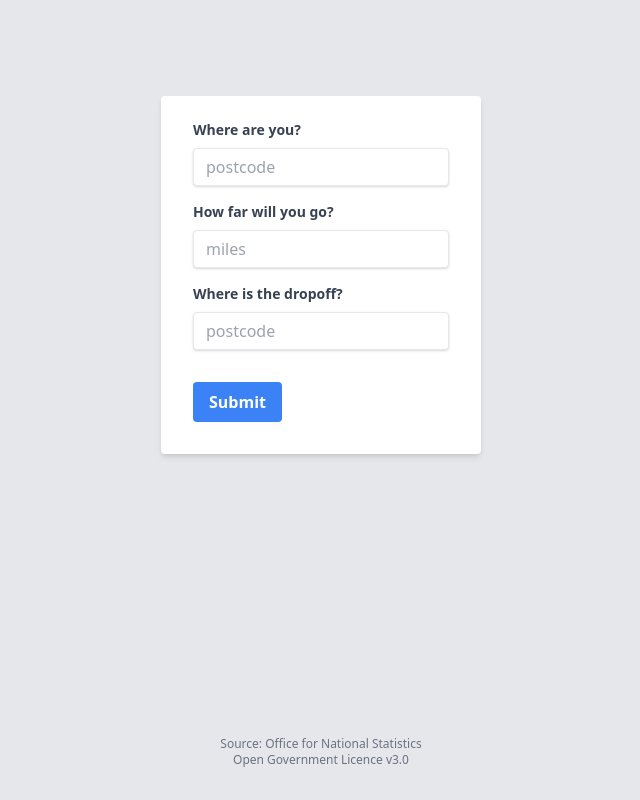
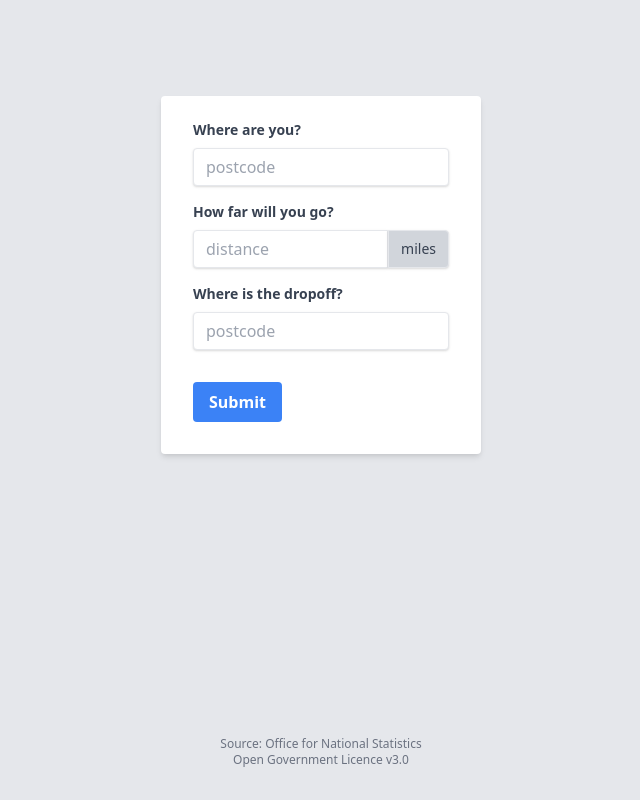
Before and after one commit to alexrudall/worthatrip, a plain HTML site: page index.html in a window 1280 px wide. Shown: the whole page, without its empty margins (319-959 px from the left). Drawn offline with nearby package versions, Linux system fonts and the light colour scheme.

Commit message:
Add 'miles' label

```diff
--- a/index.html
+++ b/index.html
@@ -18,7 +18,10 @@
             </div>
             <div class='mb-4'>
               <label class='block text-gray-700 text-sm font-bold mb-2' for='max'>How far will you go?</label>
-              <input class='shadow appearance-none border rounded w-full py-2 px-3 text-gray-700 leading-tight focus:outline-none focus:shadow-outline' type='number' step='any' id='max' name='max' placeholder='miles' required>
+              <div class='flex'>
+                <input class='shadow focus:shadow-outline appearance-none border rounded-l w-full py-2 px-3 text-gray-700 leading-tight focus:outline-none' type='number' step='any' id='max' name='max' placeholder='distance' required>
+                <span class='shadow text-sm text-gray-700 border rounded-r py-2 px-3 bg-gray-300 whitespace-no-wrap'>miles</span>
+              </div>
             </div>
             <div class='mb-4'>
               <label class='block text-gray-700 text-sm font-bold mb-2' for='to'>Where is the dropoff?</label>
```
